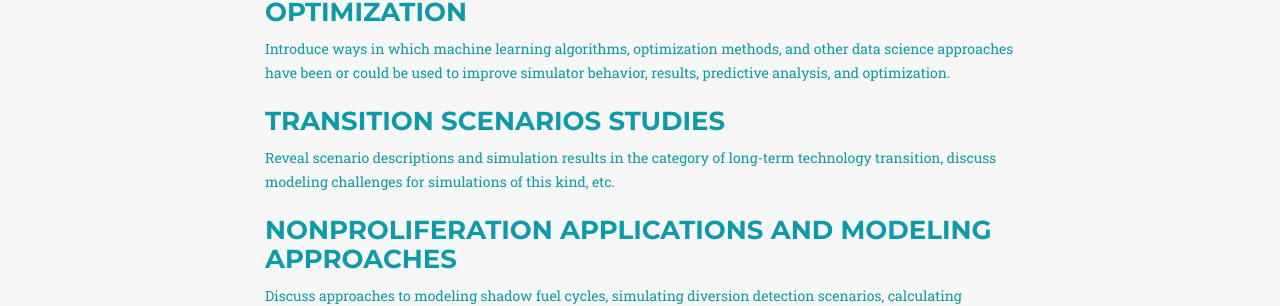
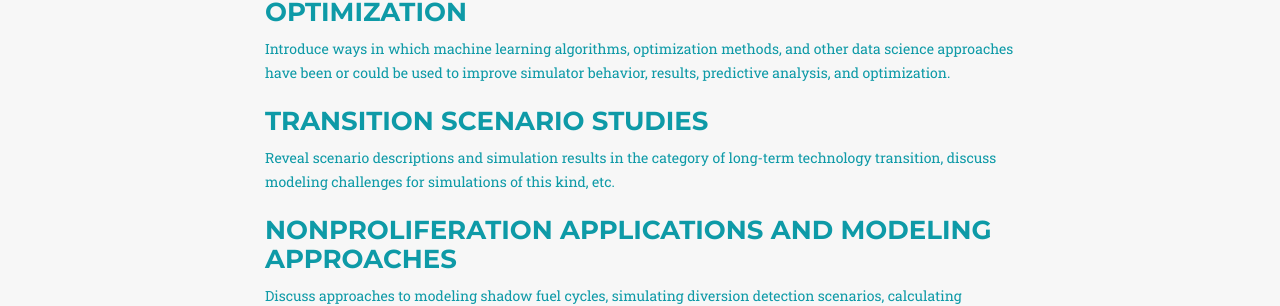
Before and after one commit to arfc/twofcs19, a Jekyll site: the page built from present/cfa.md, in a window 1280 px wide and 900 px high, scrolled down 1578 px. Shown: the part 155-461 px from the top of the window. Built offline with Jekyll 4.4.1, drawn with Linux system fonts in a browser that asks for light colours; some web fonts are replaced.

Commit message:
adjusts cfa

```diff
--- a/present/cfa.md
+++ b/present/cfa.md
@@ -23,7 +23,7 @@ TWOFCS19 organizers are listed on [this section of website](../../about/organize
 
 The workshop will be in Urbana, IL at the University of Illinois at
 Urbana-Champaign. More details about the venue can be found on [this section of
-the website](./attend/location).
+the website](../../attend/location).
 
 ## Deadlines
 
@@ -61,7 +61,7 @@ Talks on the following topics are encouraged.
 Describe code-to-code benchmarking efforts, propose challenge problems, identify lessons learned in benchmarking efforts, or identify benchmarking needs
 ### Incorporation of Machine Learning and Optimization
 Introduce ways in which machine learning algorithms, optimization methods, and other data science approaches have been or could be used to improve simulator behavior, results, predictive analysis, and optimization.
-### Transition scenarios studies
+### Transition scenario studies
 Reveal scenario descriptions and simulation results in the category of long-term technology transition, discuss modeling challenges for simulations of this kind, etc.
 ### Nonproliferation Applications and Modeling Approaches
 Discuss approaches to modeling shadow fuel cycles, simulating diversion detection scenarios, calculating nonproliferation metrics, and other fuel cycle simulator contributions to nonproliferation applications.
```
